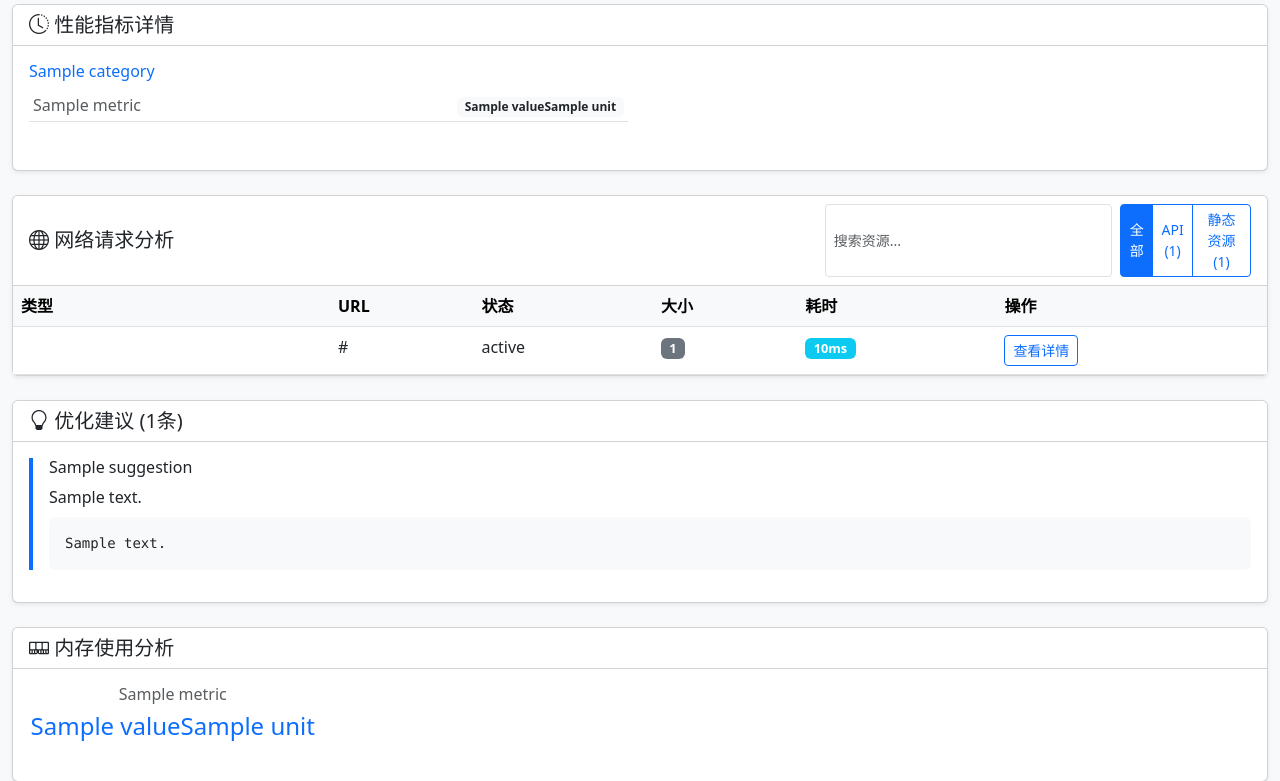
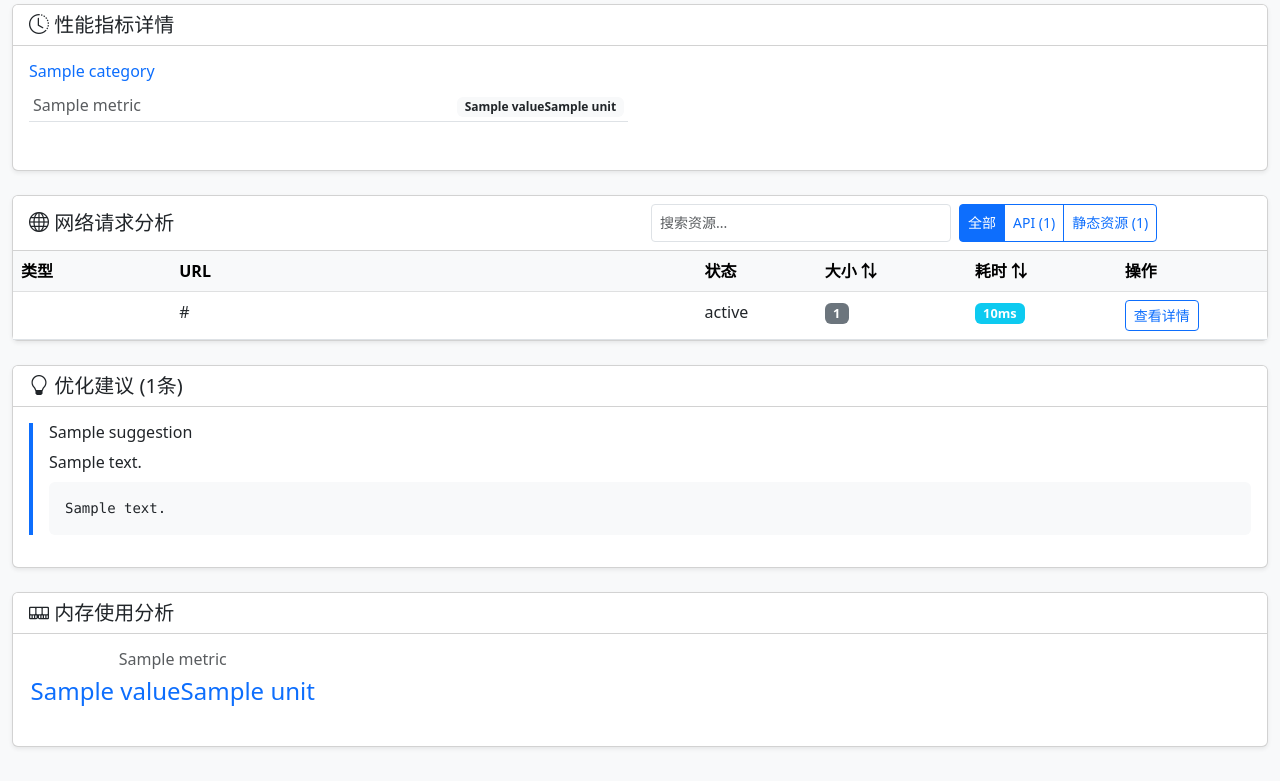
Before and after one commit to unhf/perf-doctor, a Python web app: template templates/report_template.html in a window 1280 px wide. Shown: the part 384-1165 px from the top of the page. Run offline with Jinja, Linux system fonts and the light colour scheme; the template is opened without the code that fills it: most values are stand-ins (such as "Sample title", 1, 10 or a date in 2020); some libraries are stand-ins or nearby versions.

Commit message:
feat: 完成排序功能

```diff
--- a/templates/report_template.html
+++ b/templates/report_template.html
@@ -164,16 +164,16 @@
                         <h5 class="mb-0">
                             <i class="bi bi-globe"></i> 网络请求分析
                         </h5>
-                        <div class="d-flex gap-2">
+                        <div class="d-flex gap-2 align-items-center" style="width:100%;max-width:600px;">
                             <input type="text" class="form-control form-control-sm search-box"
-                                   id="resourceSearch" placeholder="搜索资源...">
-                            <div class="btn-group btn-group-sm" role="group">
+                                   id="resourceSearch" placeholder="搜索资源..." style="height:38px;">
+                            <div class="btn-group btn-group-sm" role="group" style="height:38px;">
                                 <button type="button" class="btn btn-outline-primary filter-badge active"
-                                        data-filter="all">全部</button>
+                                        data-filter="all" style="height:38px;line-height:24px;">全部</button>
                                 <button type="button" class="btn btn-outline-primary filter-badge"
-                                        data-filter="api">API ({{ network_analysis.api_count }})</button>
+                                        data-filter="api" style="height:38px;line-height:24px;">API ({{ network_analysis.api_count }})</button>
                                 <button type="button" class="btn btn-outline-primary filter-badge"
-                                        data-filter="static">静态资源 ({{ network_analysis.static_count }})</button>
+                                        data-filter="static" style="height:38px;line-height:24px;">静态资源 ({{ network_analysis.static_count }})</button>
                             </div>
                         </div>
                     </div>
@@ -182,12 +182,12 @@
                             <table class="table table-hover mb-0" id="resourceTable">
                                 <thead class="table-light">
                                     <tr>
-                                        <th>类型</th>
-                                        <th>URL</th>
-                                        <th>状态</th>
-                                        <th>大小</th>
-                                        <th>耗时</th>
-                                        <th>操作</th>
+                                        <th style="width: 80px;">类型</th>
+                                        <th style="width: 350px; word-break: break-all; white-space: normal;">URL</th>
+                                        <th style="width: 80px;">状态</th>
+                                        <th style="width: 100px; cursor:pointer;" id="sortSize">大小 <span id="sizeSortIcon">⇅</span></th>
+                                        <th style="width: 100px; cursor:pointer;" id="sortDuration">耗时 <span id="durationSortIcon">⇅</span></th>
+                                        <th style="width: 100px;">操作</th>
                                     </tr>
                                 </thead>
                                 <tbody>
@@ -196,8 +196,8 @@
                                         <td>
                                             <span class="badge bg-{{ resource.type_color }}">{{ resource.type }}</span>
                                         </td>
-                                        <td>
-                                            <div class="text-truncate" style="max-width: 300px;" title="{{ resource.url }}">
+                                        <td style="word-break: break-all; white-space: normal;">
+                                            <div title="{{ resource.url }}">
                                                 {{ resource.url }}
                                             </div>
                                         </td>
@@ -423,6 +423,68 @@
             });
         });
 
+        // 排序功能
+        document.addEventListener('DOMContentLoaded', function() {
+            let sizeAsc = true;
+            let durationAsc = true;
+
+            document.getElementById('sortSize').onclick = function() {
+                sortTableByColumn('size', sizeAsc);
+                sizeAsc = !sizeAsc;
+                document.getElementById('sizeSortIcon').textContent = sizeAsc ? '↑' : '↓';
+                document.getElementById('durationSortIcon').textContent = '⇅';
+            };
+            document.getElementById('sortDuration').onclick = function() {
+                sortTableByColumn('duration', durationAsc);
+                durationAsc = !durationAsc;
+                document.getElementById('durationSortIcon').textContent = durationAsc ? '↑' : '↓';
+                document.getElementById('sizeSortIcon').textContent = '⇅';
+            };
+
+            function parseSize(str) {
+                if (!str) return 0;
+                if (str.endsWith('KB')) return parseFloat(str) * 1024;
+                if (str.endsWith('MB')) return parseFloat(str) * 1024 * 1024;
+                if (str.endsWith('B')) return parseFloat(str);
+                return parseFloat(str);
+            }
+            function parseDuration(str) {
+                if (!str) return 0;
+                if (str.endsWith('ms')) return parseFloat(str);
+                return parseFloat(str);
+            }
+            function sortTableByColumn(type, asc) {
+                const table = document.getElementById('resourceTable');
+                const tbody = table.querySelector('tbody');
+                // 只排序主数据行
+                const rows = Array.from(tbody.querySelectorAll('tr.resource-row'));
+                let idx = type === 'size' ? 3 : 4;
+                rows.sort((a, b) => {
+                    let aVal = a.children[idx].innerText.trim();
+                    let bVal = b.children[idx].innerText.trim();
+                    if(type === 'size') {
+                        aVal = parseSize(aVal);
+                        bVal = parseSize(bVal);
+                    } else {
+                        aVal = parseDuration(aVal);
+                        bVal = parseDuration(bVal);
+                    }
+                    return asc ? aVal - bVal : bVal - aVal;
+                });
+                // 先移除所有主数据行
+                rows.forEach(row => tbody.removeChild(row));
+                // 重新插入排序后的主数据行（如果有详情行，紧跟其后）
+                rows.forEach(row => {
+                    tbody.appendChild(row);
+                    // 如果有详情行，跟在后面
+                    let next = row.nextElementSibling;
+                    if (next && next.classList.contains('resource-details')) {
+                        tbody.appendChild(next);
+                    }
+                });
+            }
+        });
+
         // 语法高亮
         Prism.highlightAll();
     </script>
```
